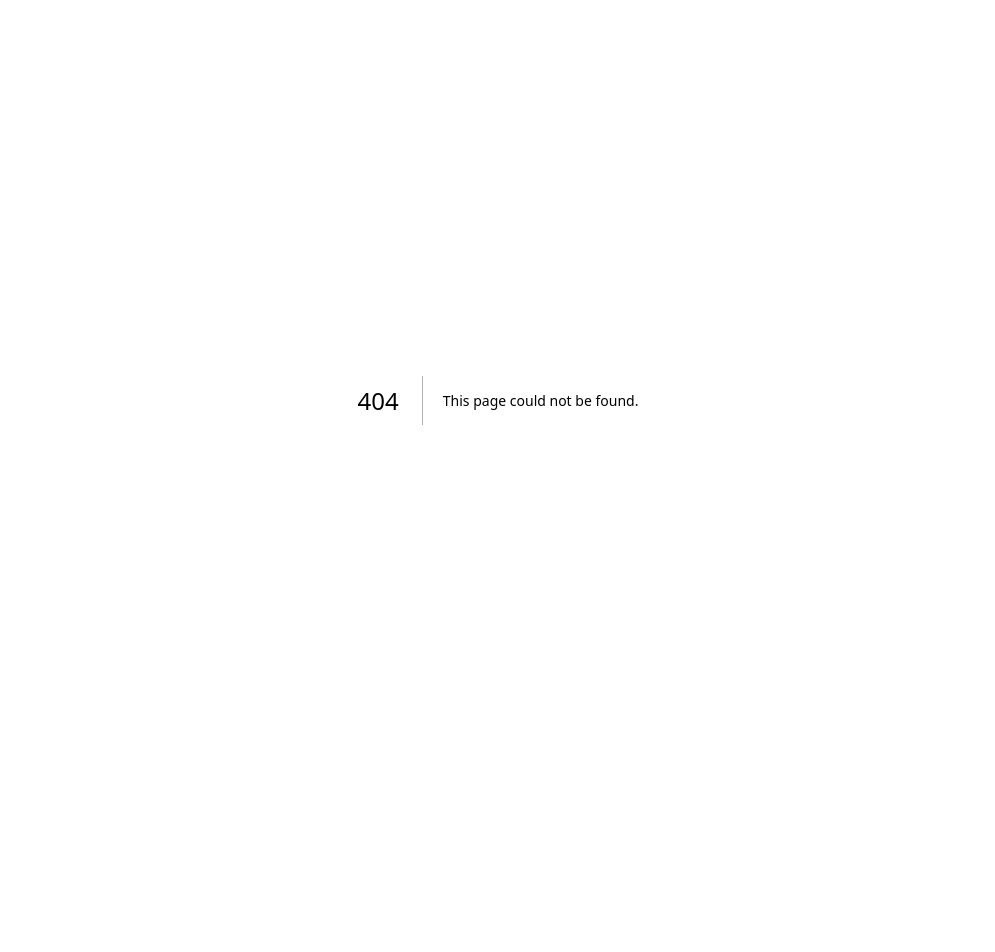
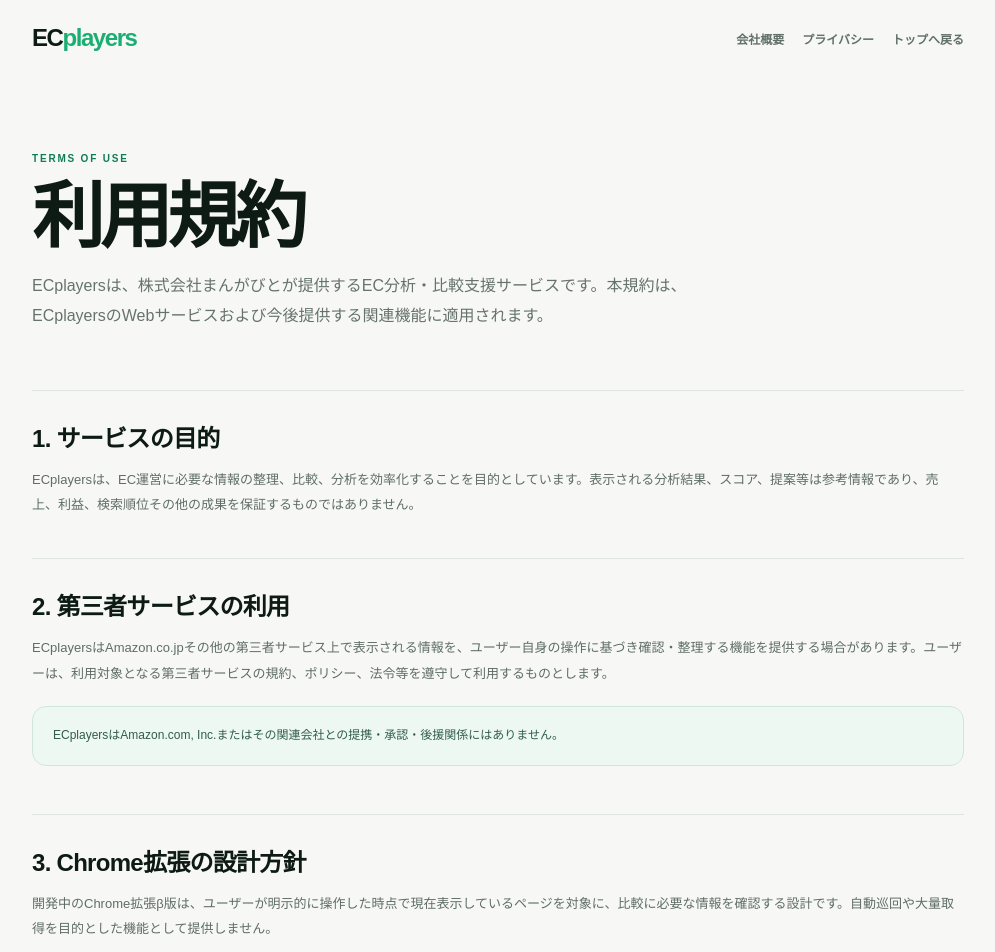
Before and after one commit to hrt14/ecplayers, a Next.js app: page /terms in a window 1280 px wide. Before the commit this address had no page. Shown: the top 952 px of the page, without its empty margins (142-1137 px from the left). Before the commit the page ends 800 px from the top, so only its background shows below. Built offline with nearby package versions, Linux system fonts and the light colour scheme.

Commit message:
Add ECplayers terms page

```diff
--- /dev/null
+++ b/app/terms/page.tsx
@@ -0,0 +1,33 @@
+import type { Metadata } from 'next'
+import styles from '../legal/legal.module.css'
+
+export const metadata: Metadata = {
+  title: '利用規約 | ECplayers',
+  description: 'ECplayersの利用規約です。',
+}
+
+export default function TermsPage() {
+  return (
+    <main className={styles.page}>
+      <header className={styles.header}>
+        <a href="/" className={styles.brand}>EC<span>players</span></a>
+        <nav><a href="/company">会社概要</a><a href="/privacy">プライバシー</a><a href="/">トップへ戻る</a></nav>
+      </header>
+      <section className={styles.hero}>
+        <span className={styles.kicker}>TERMS OF USE</span>
+        <h1>利用規約</h1>
+        <p>ECplayersは、株式会社まんがびとが提供するEC分析・比較支援サービスです。本規約は、ECplayersのWebサービスおよび今後提供する関連機能に適用されます。</p>
+      </section>
+      <div className={styles.body}>
+        <section><h2>1. サービスの目的</h2><p>ECplayersは、EC運営に必要な情報の整理、比較、分析を効率化することを目的としています。表示される分析結果、スコア、提案等は参考情報であり、売上、利益、検索順位その他の成果を保証するものではありません。</p></section>
+        <section><h2>2. 第三者サービスの利用</h2><p>ECplayersはAmazon.co.jpその他の第三者サービス上で表示される情報を、ユーザー自身の操作に基づき確認・整理する機能を提供する場合があります。ユーザーは、利用対象となる第三者サービスの規約、ポリシー、法令等を遵守して利用するものとします。</p><div className={styles.note}>ECplayersはAmazon.com, Inc.またはその関連会社との提携・承認・後援関係にはありません。</div></section>
+        <section><h2>3. Chrome拡張の設計方針</h2><p>開発中のChrome拡張β版は、ユーザーが明示的に操作した時点で現在表示しているページを対象に、比較に必要な情報を確認する設計です。自動巡回や大量取得を目的とした機能として提供しません。</p><p>初期版では、HTML、商品画像、レビュー本文そのものを当社サーバーへ恒常的に保存せず、比較に必要な定量情報を中心に扱う方針です。仕様変更時は、必要に応じて本規約またはプライバシーポリシーで告知します。</p></section>
+        <section><h2>4. 禁止事項</h2><ul><li>法令または第三者サービスの規約に違反する利用</li><li>自動巡回、大量取得、過度なアクセス等、第三者サービスへ不当に負荷をかける利用</li><li>第三者の著作権、商標権、プライバシーその他の権利を侵害する利用</li><li>ECplayersの機能を不正アクセス、解析妨害、サービス妨害等に利用する行為</li></ul></section>
+        <section><h2>5. 免責</h2><p>第三者サイトの表示変更、仕様変更、アクセス制限等により、機能の全部または一部が利用できなくなる場合があります。当社は、合理的な範囲で改善に努めますが、継続提供や完全な正確性を保証するものではありません。</p></section>
+        <section><h2>6. 規約の変更</h2><p>サービス内容の変更、法令対応その他必要がある場合、本規約を変更することがあります。重要な変更については、本サービス上で分かりやすく案内します。</p><p>制定日：2026年8月8日</p></section>
+        <div className={styles.links}><a href="/privacy">プライバシーポリシー</a><a href="/trademarks">第三者商標について</a><a href="/company">運営会社</a></div>
+      </div>
+      <footer className={styles.footer}><span>© 株式会社まんがびと</span><nav><a href="/terms">利用規約</a><a href="/privacy">プライバシー</a><a href="/trademarks">第三者商標</a></nav></footer>
+    </main>
+  )
+}
```
